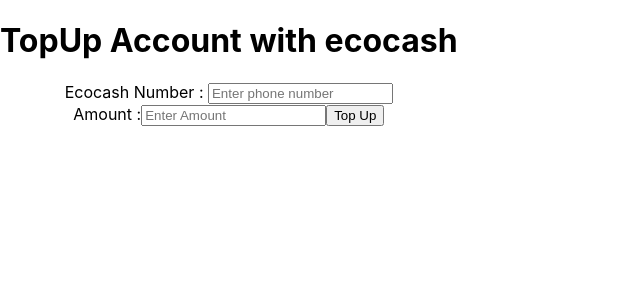
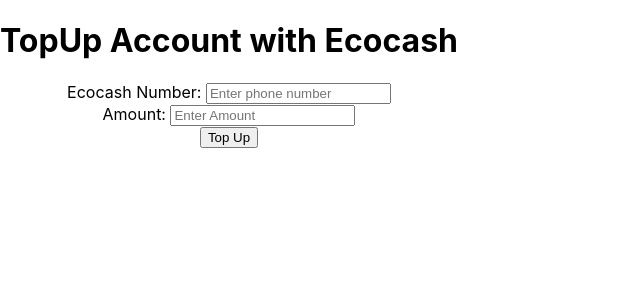
Before and after one commit to Tanaka878/Front-End, a React (Create React App) app: page /TopUp in a window 1280 px wide. Shown: the top 300 px of the page, without its empty margins (0-640 px from the left). Built offline with nearby package versions, Linux system fonts and the light colour scheme.

Commit message:
Add changes to master

```diff
--- a/src/LoginPage/OptionsData.js
+++ b/src/LoginPage/OptionsData.js
@@ -40,9 +40,9 @@
     ,
     {
         "id":6,
-        "itemName":"Top Up",
+        "itemName":"Bills",
+        "url":"Paypal.png",
+        "textValue":"Top Up"
+    }
 
-        'url':'Paypal.png',
-        'textValue':'Top Up'
-    },
 ]
--- a/src/OptionsRouting/TopUp.js
+++ b/src/OptionsRouting/TopUp.js
@@ -1,46 +1,69 @@
-import React from 'react'
+import React from 'react';
 
 const TopUp = (props) => {
+  const [topUp, changeData] = React.useState({
+    number: '',
+    amount: ''
+  });
 
-  const[TopUp, changeData] = React.useState({
-    number:'0780001234',
-    amount:'10'
-  })
+  // Handle form input changes
+  function handleChange(event) {
+    const { name, value } = event.target;
+    changeData((prevData) => ({
+      ...prevData,
+      [name]: value
+    }));
+  }
 
-    function HandleTopUp(){
+  function handleTopUp(event) {
+    event.preventDefault(); // Prevent page reload
 
-    fetch(`http://localhost:8082/accountNumber${props.AccountHolder}?balance=${TopUp.amount}?phoneNumber=${TopUp.number}`,{
-      method:"PUT",
-      body:JSON.stringify(),
-      headers:{
-        "Content-type":"application/json; charset=UTF-8",
-        },
-
+    fetch(`http://localhost:8082/accountNumber${props.AccountHolder}?balance=${topUp.amount}&phoneNumber=${topUp.number}`, {
+      method: "PUT",
+      body: JSON.stringify(topUp),
+      headers: {
+        "Content-type": "application/json; charset=UTF-8",
+      },
     })
-
-    }
+    .then(response => response.json())
+    .then(data => {
+      // handle response
+      console.log("TopUp successful:", data);
+    })
+    .catch((error) => {
+      console.error("Error:", error);
+    });
+  }
 
   return (
     <div>
+      <form onSubmit={handleTopUp}>
+        <h1>TopUp Account with Ecocash</h1>
 
-        <form onSubmit={HandleTopUp}>
-                <h1>TopUp Account with ecocash</h1>
-                <label htmlFor='ecocashNumber'>Ecocash Number : </label>
-                <input type='text' placeholder='Enter phone number' />
+        <label htmlFor="ecocashNumber">Ecocash Number: </label>
+        <input
+          type="text"
+          name="number"
+          value={topUp.number}
+          onChange={handleChange}
+          placeholder="Enter phone number"
+        />
+        <br />
 
-                <br></br>
+        <label htmlFor="amount">Amount: </label>
+        <input
+          type="number"
+          name="amount"
+          value={topUp.amount}
+          onChange={handleChange}
+          placeholder="Enter Amount"
+        />
+        <br />
 
-                <label htmlFor='amount'>Amount :</label>
-                <input type='number' placeholder='Enter Amount' />
-
-                <button>Top Up</button>
-
-
-
-        </form>
-
+        <button type="submit">Top Up</button>
+      </form>
     </div>
-  )
+  );
 }
 
-export default TopUp
+export default TopUp;
```
